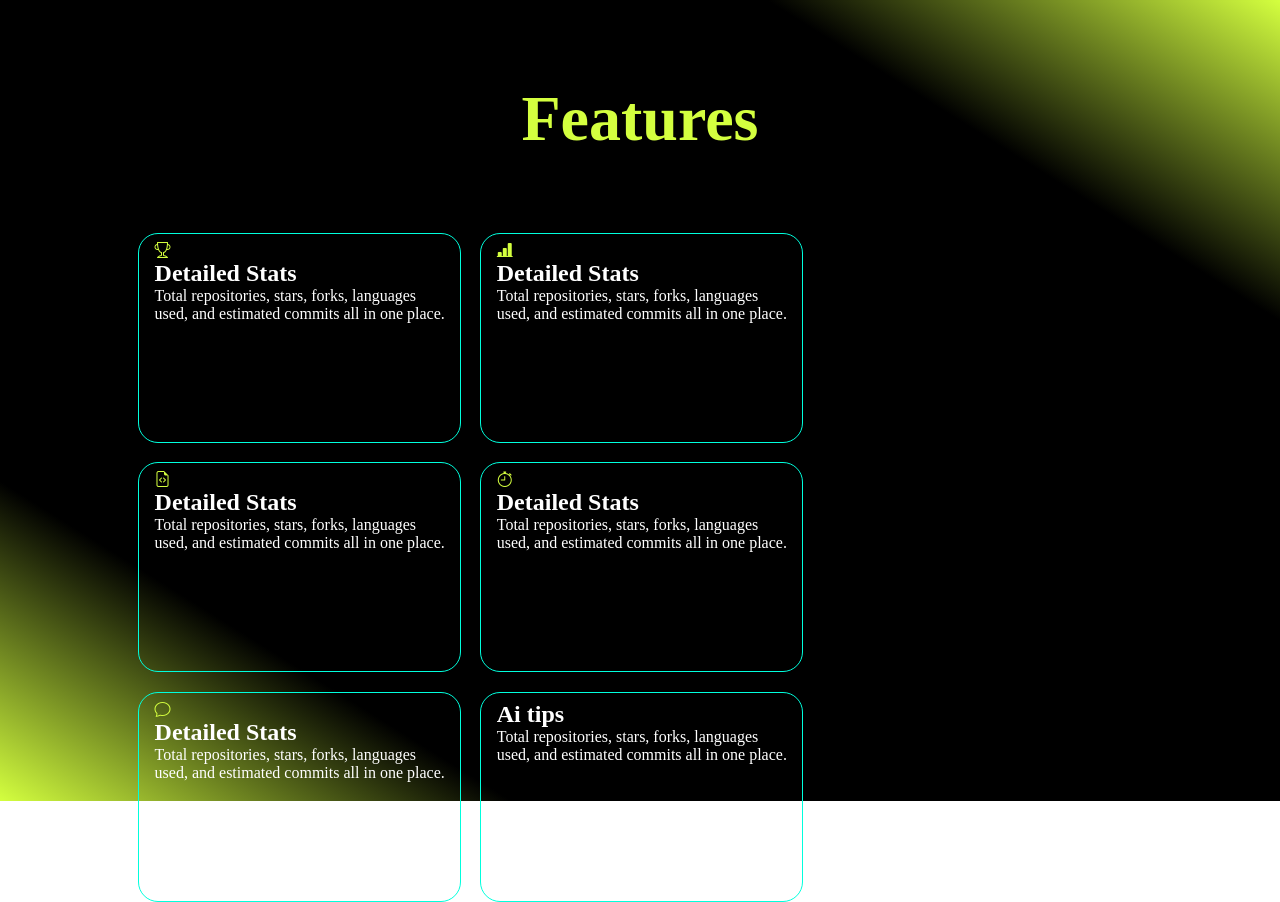
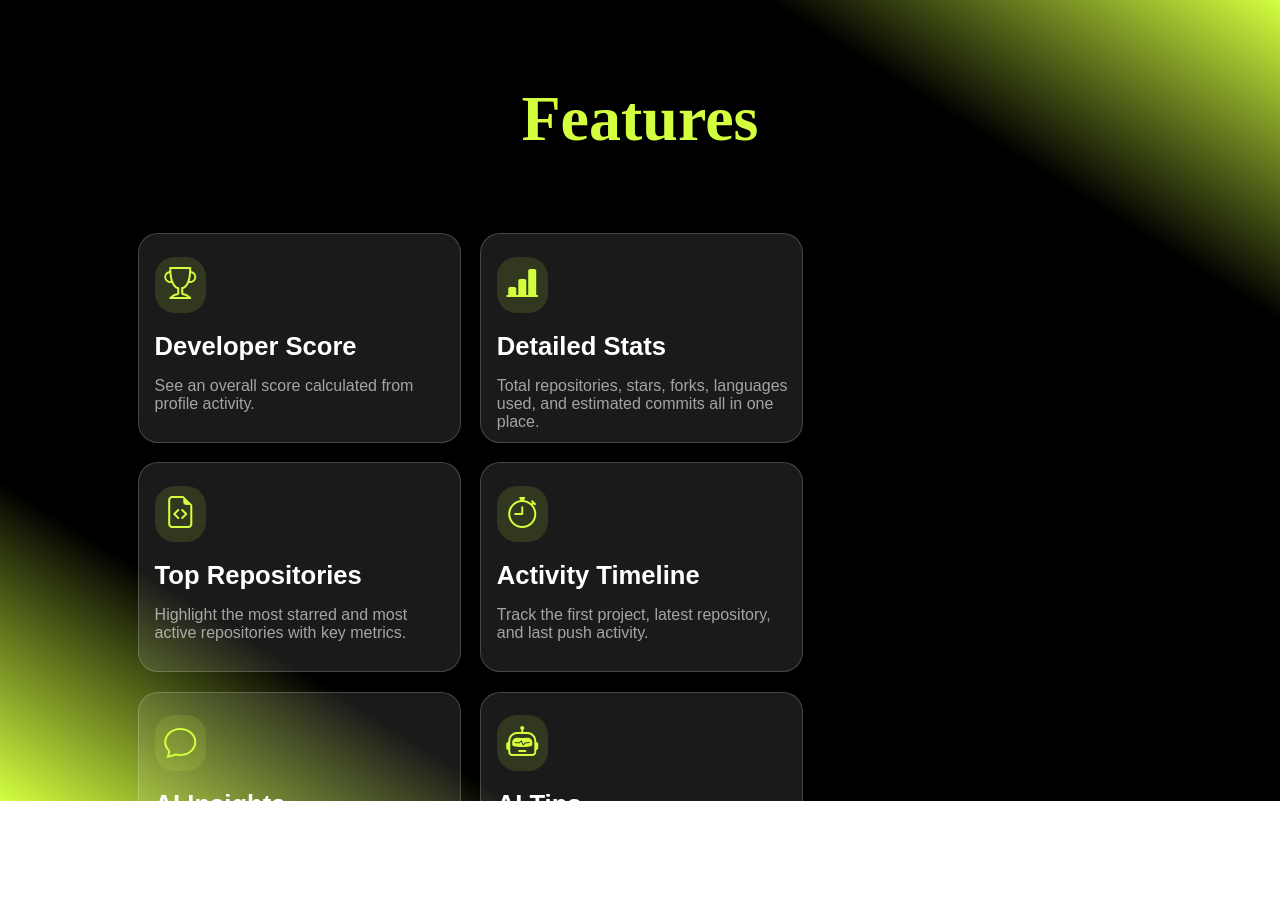
Before and after one commit to Jo-Osama38/GitHub-Analyser, a Flask app: page / in a window 1280 px wide. Shown: the part 919-1821 px from the top of the page. Run offline with Flask 3, Linux system fonts and the light colour scheme.

Commit message:
I've finished the second part of the project showcase page and developed the feature descriptions to make them more realistic and organized I've also done a great job using CSS in it I really love CSS

```diff
--- a/static/style.css
+++ b/static/style.css
@@ -200,14 +200,37 @@ header a:hover{
 }
 .features_cards{
     margin: 0.6em;
-    border: 1px solid rgb(0, 255, 221);
+    border: 1px solid rgba(255, 255, 255, 0.192);
+    background-color: rgba(255, 255, 255, 0.10);
     width: 29%;
     height: 40%;
     padding: 0.5em;
     padding-left: 1em;
     border-radius: 20px;
+    position: relative;
+    font-family: Arial, Helvetica, sans-serif;
+    transition: 1s ease;
+}
+.features_cards:hover{
+    border: 1px solid #d4ff3f;
+    transform: scale(1.01);
 }
 
 i{
+    position: absolute;
+    top: 0.7em;
     color:#d4ff3f;
+    background-color:#d5ff3f20;
+    font-size: 2em;
+    padding: 0.3em;
+    border-radius: 20px;
 }
+.features_cards h1{
+    margin-top: 3.5em;
+    font-size: 1.6em;
+
+}
+.features_cards p{
+    margin-top: 1em;
+    opacity: 0.6;
+}
--- a/templates/index.html
+++ b/templates/index.html
@@ -59,8 +59,8 @@
             <div class="features">
                 <div class="features_cards">
                     <i class="bi bi-trophy"></i>
-                    <h1>Detailed Stats</h1>
-                    <p>Total repositories, stars, forks, languages used, and estimated commits all in one place.</p>
+                    <h1>Developer Score</h1>
+                    <p>See an overall score calculated from profile activity.</p>
                 </div>
                 <div class="features_cards">
                     <i class="bi bi-bar-chart-line-fill"></i>
@@ -69,23 +69,23 @@
                 </div>
                 <div class="features_cards">
                     <i class="bi bi-file-earmark-code"></i>
-                    <h1>Detailed Stats</h1>
-                    <p>Total repositories, stars, forks, languages used, and estimated commits all in one place.</p>
+                    <h1>Top Repositories</h1>
+                    <p>Highlight the most starred and most active repositories with key metrics.</p>
                 </div>
                 <div class="features_cards">
                     <i class="bi bi-stopwatch"></i>
-                    <h1>Detailed Stats</h1>
-                    <p>Total repositories, stars, forks, languages used, and estimated commits all in one place.</p>
+                    <h1>Activity Timeline</h1>
+                    <p>Track the first project, latest repository, and last push activity.</p>
                 </div>
                 <div class="features_cards">
                     <i class="bi bi-chat custom-icon"></i>
-                    <h1>Detailed Stats</h1>
-                    <p>Total repositories, stars, forks, languages used, and estimated commits all in one place.</p>
+                    <h1>AI Insights</h1>
+                    <p>Get an AI-generated summary, strengths, weaknesses, and portfolio insights.</p>
                 </div>
                 <div class="features_cards">
-                    <i class="bi bi-openai"></i>
-                    <h1>Ai tips</h1>
-                    <p>Total repositories, stars, forks, languages used, and estimated commits all in one place.</p>
+                    <i class="bi bi-robot"></i>
+                    <h1>AI Tips</h1>
+                    <p>Receive practical recommendations to improve your GitHub profile and projects.</p>
                 </div>
             </div>
     </section>
```
